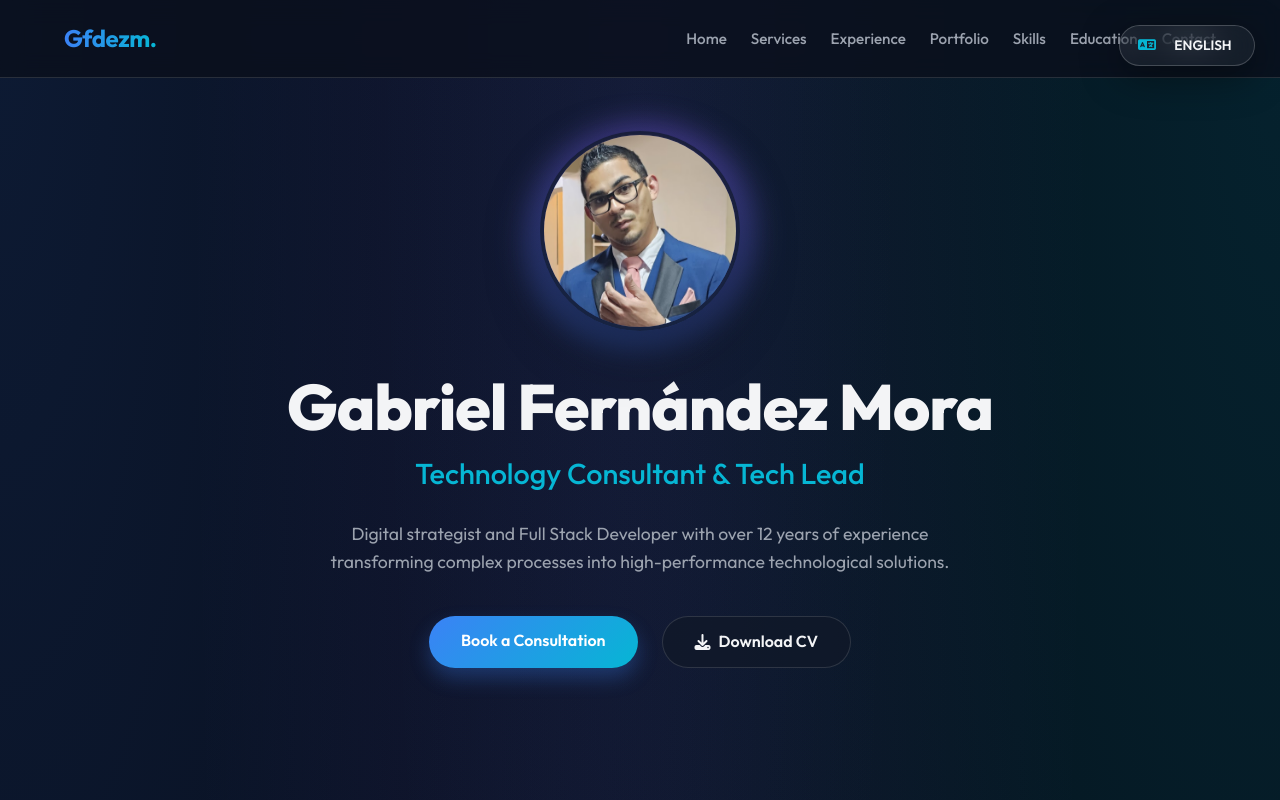
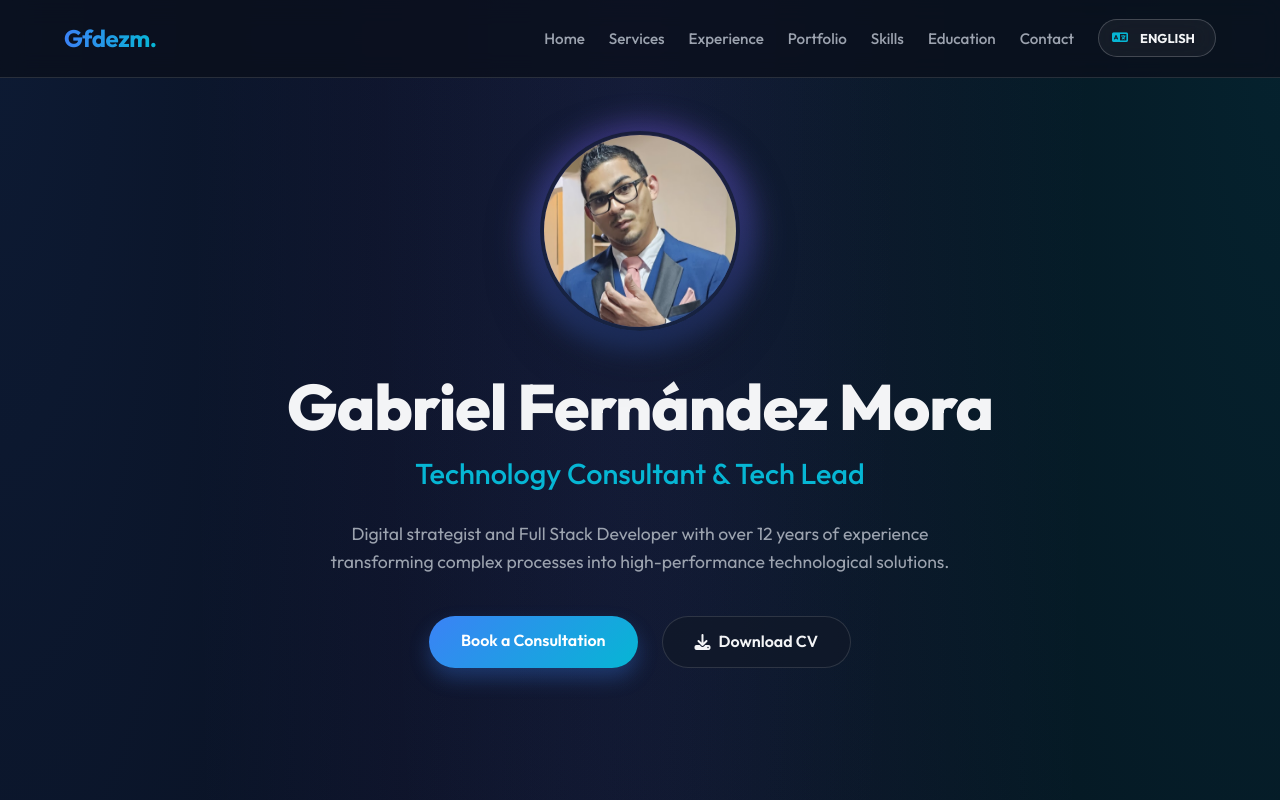
Before and after one commit to alejofdezm/perfil, a plain HTML site: page index-en.html in a window 1280 px wide. Shown: the top 800 px of the page. Drawn offline with Linux system fonts and the light colour scheme.

Commit message:
Se sube mejora visaul para cambio de idioma

```diff
--- a/index-en.html
+++ b/index-en.html
@@ -86,16 +86,6 @@
 </head>
 
 <body>
-    <!-- Language Selector -->
-    <div class="language-selector">
-        <i class="fas fa-language"></i>
-        <select id="language-switch">
-            <option value="es">ESPAÑOL</option>
-            <option value="en" selected>ENGLISH</option>
-        </select>
-    </div>
-
-    <!-- Navbar -->
     <nav class="navbar">
         <div class="logo">Gfdezm.</div>
         <ul class="nav-links">
@@ -111,6 +101,14 @@
             <div class="line1"></div>
             <div class="line2"></div>
             <div class="line3"></div>
+        </div>
+        <!-- Language Selector -->
+        <div class="language-selector">
+            <i class="fas fa-language"></i>
+            <select id="language-switch">
+                <option value="es">ESPAÑOL</option>
+                <option value="en" selected>ENGLISH</option>
+            </select>
         </div>
     </nav>
 
--- a/styles.css
+++ b/styles.css
@@ -52,38 +52,33 @@ body {
     background: #374151;
 }
 
-/* Language Selector - Premium Floating Pill */
+/* Language Selector - Integrated in Navbar */
 .language-selector {
-    position: fixed;
-    top: 25px;
-    right: 25px;
-    z-index: 2000;
     display: flex;
     align-items: center;
     background: rgba(255, 255, 255, 0.05);
     backdrop-filter: blur(15px);
     border: 1px solid rgba(255, 255, 255, 0.2);
     border-radius: 50px;
-    padding: 4px;
-    box-shadow: 0 10px 40px rgba(0, 0, 0, 0.4);
+    padding: 2px 8px;
     transition: var(--transition);
+    height: 38px;
 }
 
 .language-selector:hover {
     background: rgba(255, 255, 255, 0.1);
     border-color: var(--primary-color);
-    transform: translateY(-2px);
 }
 
 #language-switch {
     background: transparent;
     color: var(--text-primary);
     border: none;
-    font-size: 0.85rem;
+    font-size: 0.8rem;
     cursor: pointer;
-    font-weight: 600;
+    font-weight: 700;
     outline: none;
-    padding: 8px 16px;
+    padding: 0 10px;
     appearance: none;
     -webkit-appearance: none;
     text-align: center;
@@ -91,8 +86,8 @@ body {
 
 .language-selector i {
     color: var(--secondary-color);
-    margin-left: 14px;
-    font-size: 0.9rem;
+    margin-left: 5px;
+    font-size: 0.8rem;
 }
 
 /* Navbar */
@@ -109,6 +104,7 @@ body {
     top: 0;
     z-index: 1000;
     border-bottom: 1px solid var(--card-border);
+    gap: 1.5rem;
 }
 
 .logo {
@@ -125,6 +121,7 @@ body {
     list-style: none;
     display: flex;
     gap: 1.5rem;
+    margin-left: auto;
 }
 
 .nav-links a {
@@ -791,7 +788,12 @@ footer {
     }
 
     .language-selector {
-        right: 70px;
+        margin-left: auto;
+        order: 2;
+    }
+
+    .burger {
+        order: 3;
     }
 }
 
```
Also changed, not shown: index.html (+8 -9 lines).
